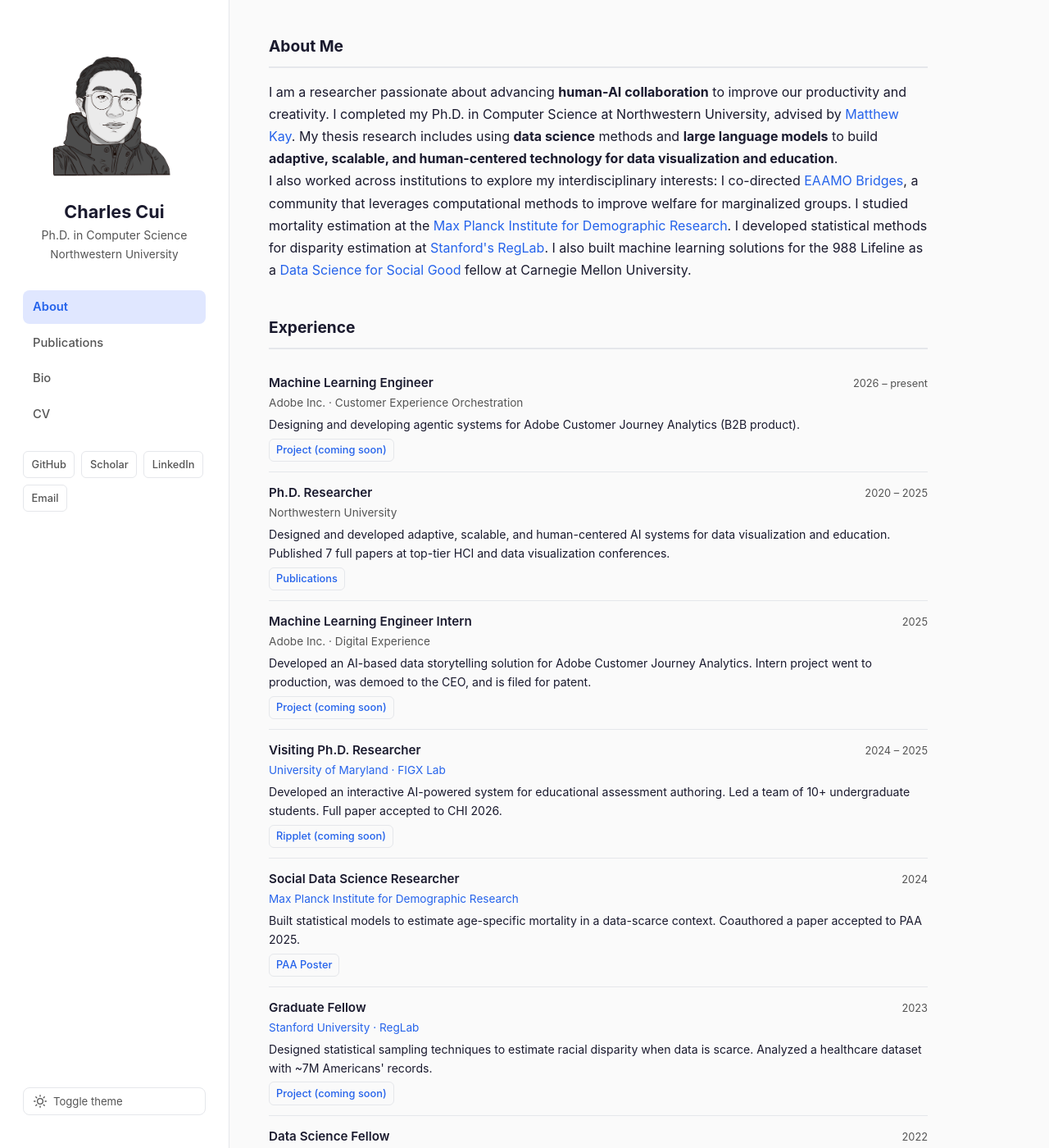
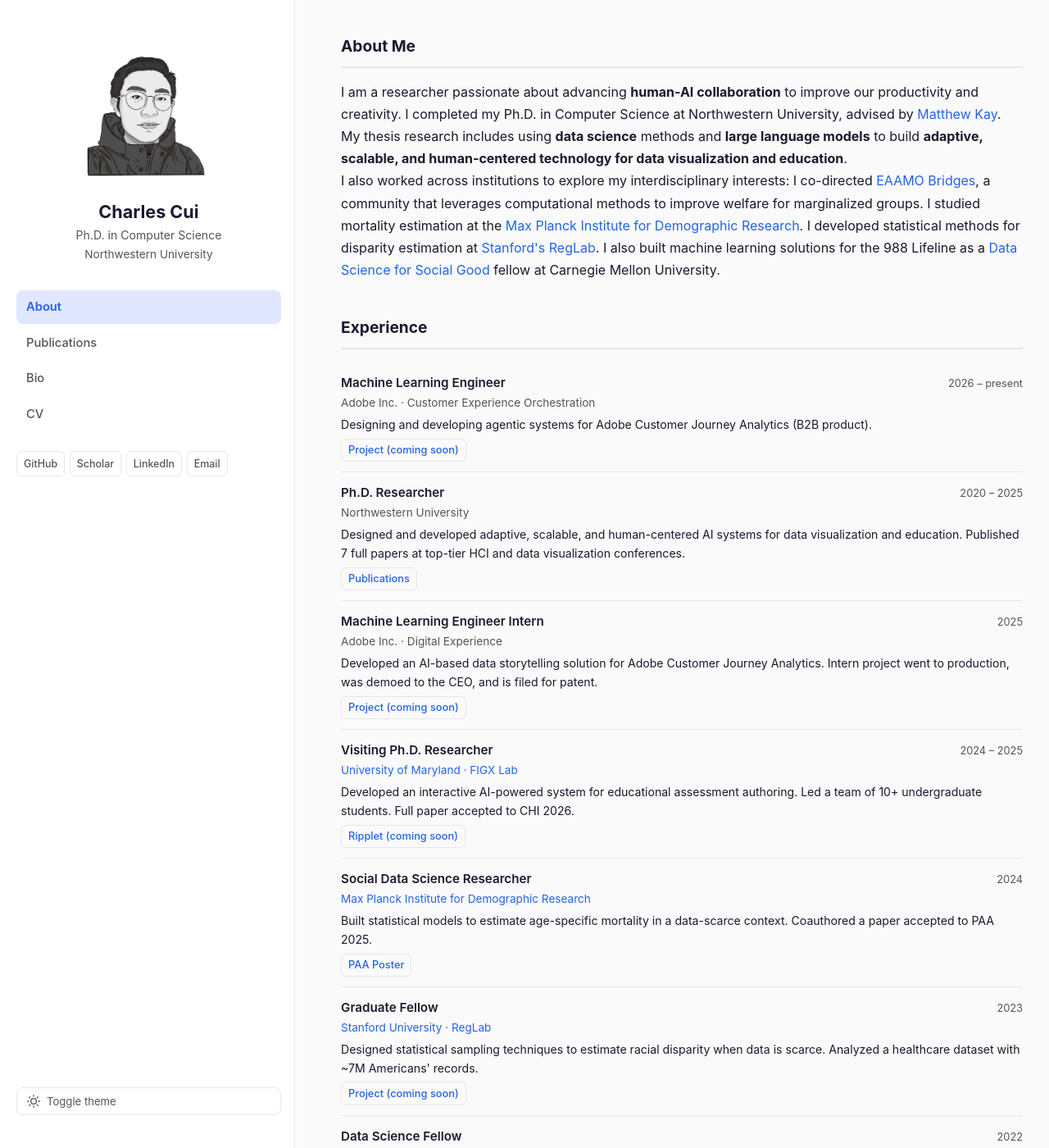
Before and after one commit to digital-flaneur/digital-flaneur.github.io, a Jekyll site: the page built from _pages/about.md, in a window 1280 px wide and 1400 px high. Shown: the whole window at 82% size. Built offline with Jekyll 4.4.1, drawn with Linux system fonts in a browser that asks for light colours.

Commit message:
Widen sidebar so all social buttons fit on one row
Increase sidebar to 360px and adjust inner padding so GitHub, Scholar,
LinkedIn, and Email buttons all appear on a single line. Reduce right
margin on main content for a fuller page layout.

Co-Authored-By: Claude Opus 4.6 <noreply@anthropic.com>

```diff
--- a/assets/css/style.css
+++ b/assets/css/style.css
@@ -61,8 +61,8 @@ img { max-width: 100%; height: auto; }
 
 /* --- Sidebar --- */
 .sidebar {
-  width: 280px;
-  min-width: 280px;
+  width: 360px;
+  min-width: 360px;
   background: var(--bg-sidebar);
   border-right: 1px solid var(--border);
   position: sticky;
@@ -73,7 +73,7 @@ img { max-width: 100%; height: auto; }
 }
 
 .sidebar-inner {
-  padding: 2.5rem 1.75rem;
+  padding: 2.5rem 1rem 2.5rem 1.25rem;
   display: flex;
   flex-direction: column;
   height: 100%;
@@ -143,15 +143,15 @@ img { max-width: 100%; height: auto; }
 .sidebar-social {
   display: flex;
   flex-wrap: wrap;
-  gap: 0.5rem;
+  gap: 0.35rem;
   margin-bottom: 1.5rem;
 }
 
 .sidebar-social a {
   color: var(--text-muted);
-  font-size: 0.8rem;
+  font-size: 0.78rem;
   font-weight: 500;
-  padding: 0.3rem 0.6rem;
+  padding: 0.25rem 0.5rem;
   border: 1px solid var(--border);
   border-radius: 6px;
   transition: all 0.2s;
@@ -304,8 +304,7 @@ img { max-width: 100%; height: auto; }
 .main-content {
   flex: 1;
   min-width: 0;
-  padding: 2.5rem 3rem 3rem;
-  max-width: 900px;
+  padding: 2.5rem 2rem 3rem 3.5rem;
 }
 
 /* --- Bio intro (About page) --- */
```
